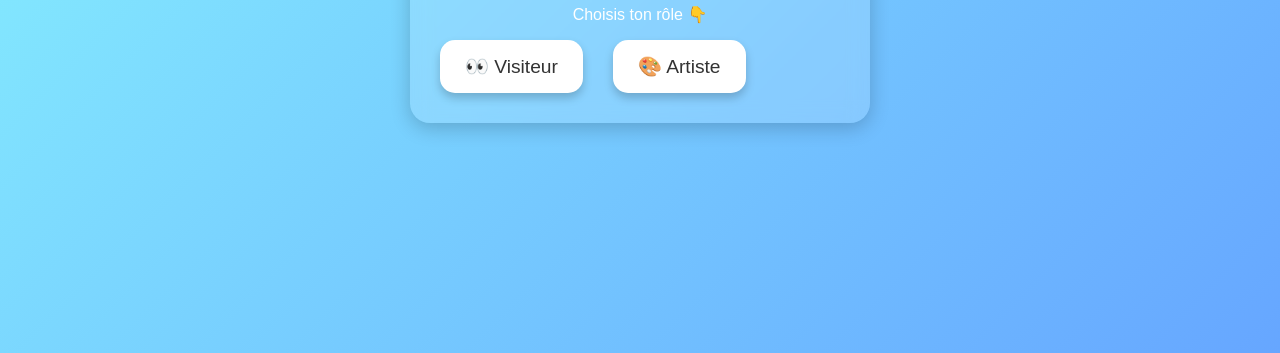
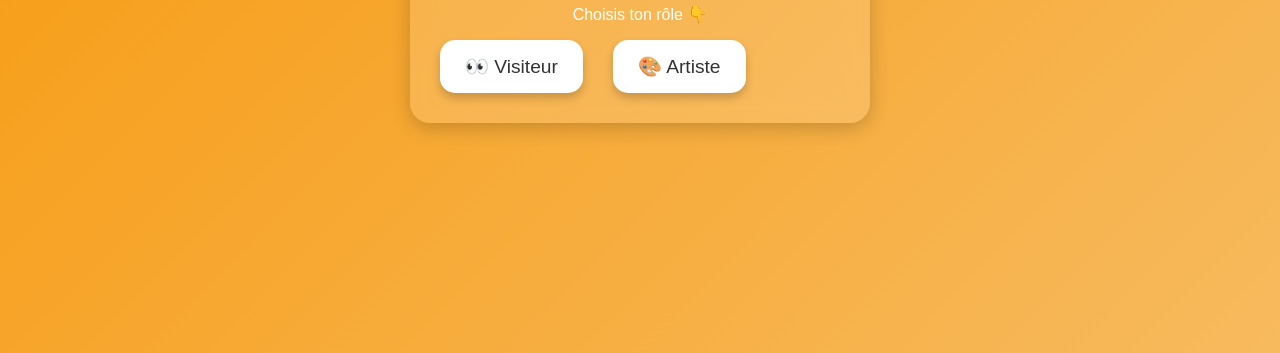
Before and after one commit to adrienmaxence4-ux/dridrifini2, a plain HTML site: page index.html in a window 1280 px wide. Shown: the part 447-800 px from the top of the page. Drawn offline with Linux system fonts and the light colour scheme.

Commit message:
index.html

```diff
--- a/index.html
+++ b/index.html
@@ -7,7 +7,7 @@
   <style>
     body {
       font-family: 'Poppins', sans-serif;
-      background: linear-gradient(135deg, #89f7fe, #66a6ff);
+      background: linear-gradient(135deg, #f7980a, #f7ba5e);
       color: #fff;
       text-align: center;
       margin: 0;
```
